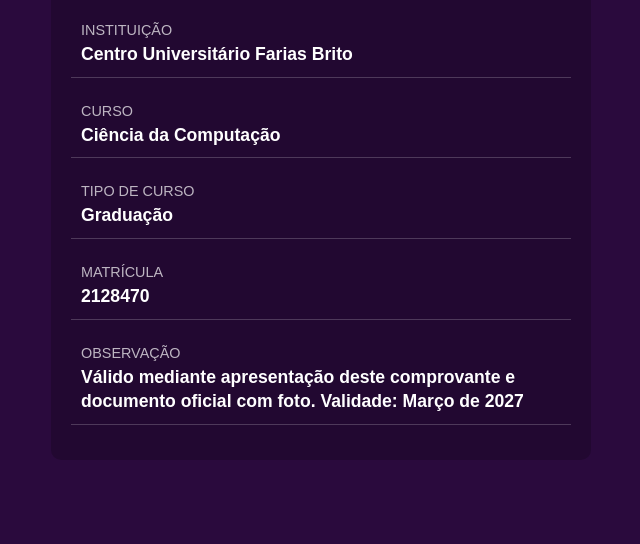
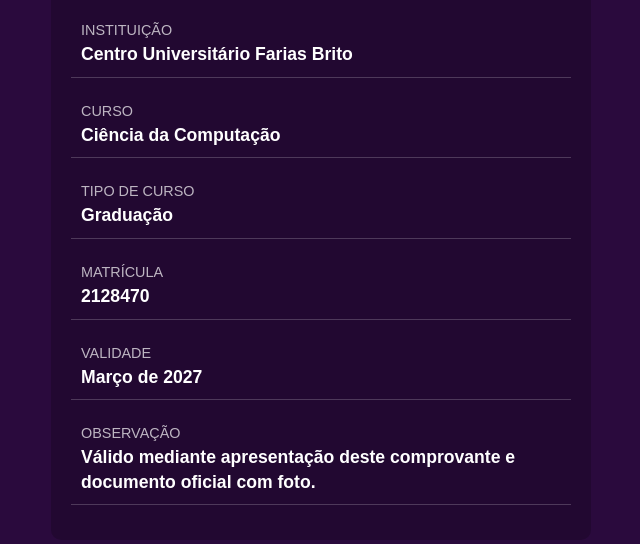
Before and after one commit to sociedadenacionaldosestudantes/sociedadenacionaldosestudantes, a plain HTML site: page index.html in a window 1280 px wide. Shown: the part 182-726 px from the top of the page, without its empty margins (319-959 px from the left). Drawn offline with Linux system fonts and the light colour scheme.

Commit message:
Update index.html

```diff
--- a/index.html
+++ b/index.html
@@ -66,8 +66,12 @@
             <div class="value">2128470</div>
         </div>
         <div class="info">
+            <div class="label">VALIDADE</div>
+            <div class="value">Março de 2027</div>
+        </div>
+        <div class="info">
             <div class="label">OBSERVAÇÃO</div>
-            <div class="value">Válido mediante apresentação deste comprovante e documento oficial com foto. Validade: Março de 2027</div>
+            <div class="value">Válido mediante apresentação deste comprovante e documento oficial com foto.</div>
         </div>
     </div>
 </body>
```
